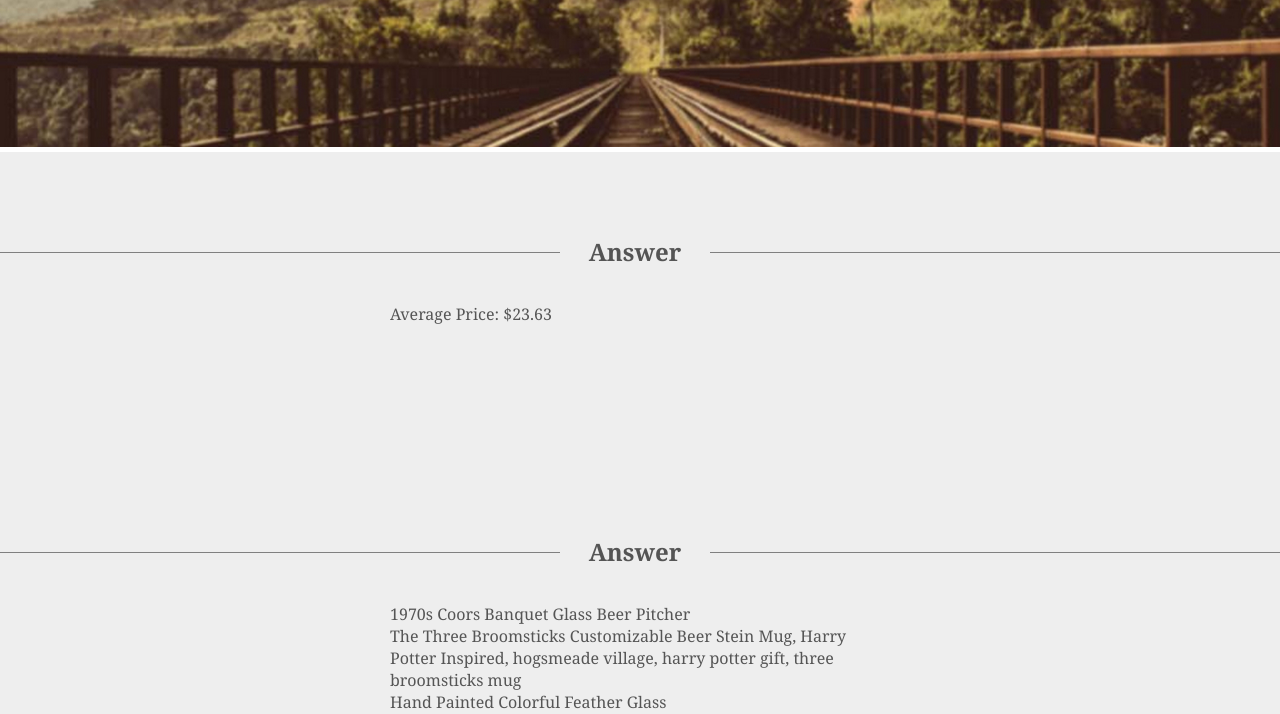
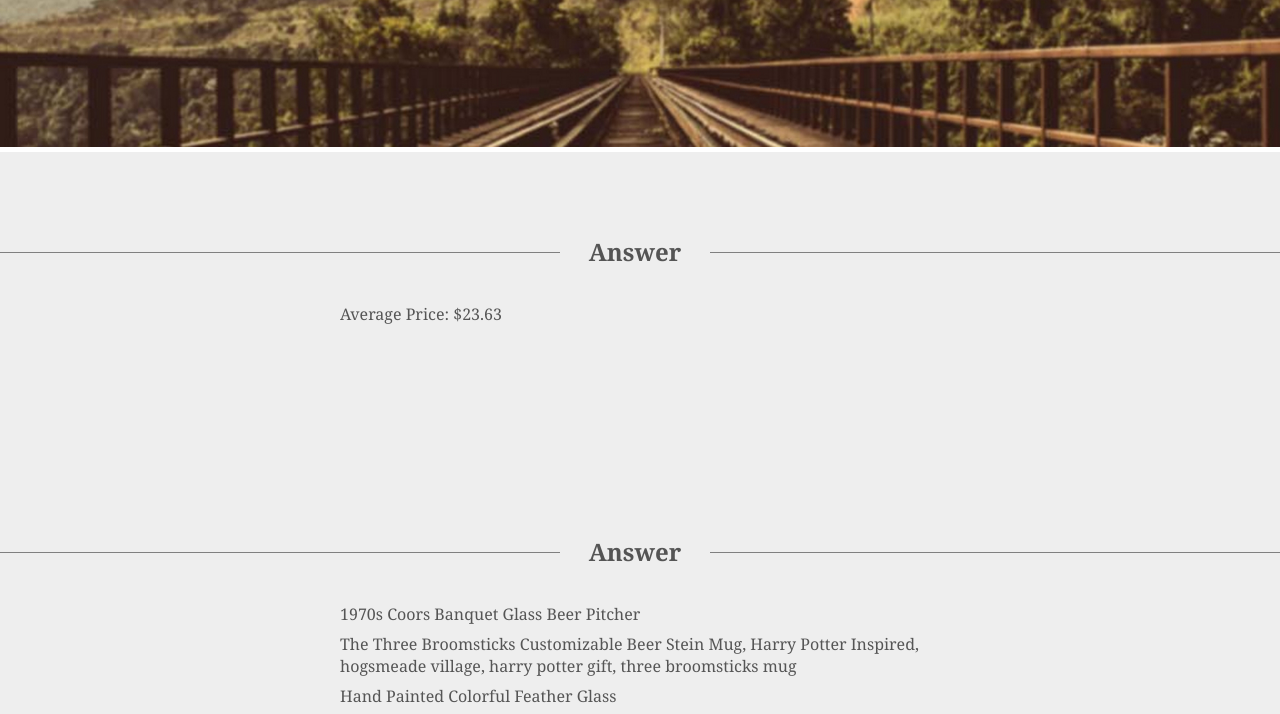
Before and after one commit to beware-of-leopard/sassyJavascript, a plain HTML site: page index.html in a window 1280 px wide. Shown: the part 86-800 px from the top of the page. Drawn offline with Linux system fonts and the light colour scheme.

Commit message:
dry-ed up problem 1.

```diff
--- a/js/main.js
+++ b/js/main.js
@@ -1,18 +1,17 @@
 //Show me how to calculate the average price of all items.
 
-//The average price is $23.63
-
-
-var total = items.reduce(function(memo, item){
-			return memo += item["price"];
-		}, 0);
-
-// var avg = total / items.length;
-
-var avg = "$" + (Math.round((total / items.length) * 100) / 100);
 var ans1 = document.querySelector('.wrapper div:first-child .answer');
 
-ans1.innerHTML = "<li>Average Price: "+avg+"</li>";
+function getAvgPrice(array){
+
+	var avg = array.reduce(function(total, item){
+				return total + item['price'];
+			}, 0) / array.length;
+
+	return (Math.round((avg) * 100) / 100);
+}
+
+ans1.innerHTML = "<li>Average Price: $"+getAvgPrice(items)+"</li>";
 
 ///////////////////////////////////
 
--- a/main.scss
+++ b/main.scss
@@ -18,6 +18,7 @@ h1{
 
 li{
 	text-align: left;
+	margin-bottom: 8px;
 }
 
 .wrapper{
@@ -29,7 +30,7 @@ li{
 		min-height: 300px;
 	}
 	ul.answer{
-		width: 600px;
+		width: 700px;
 		margin: auto;
 		padding: 50px;
 	}
```
Also changed, not shown: css/main.css.
